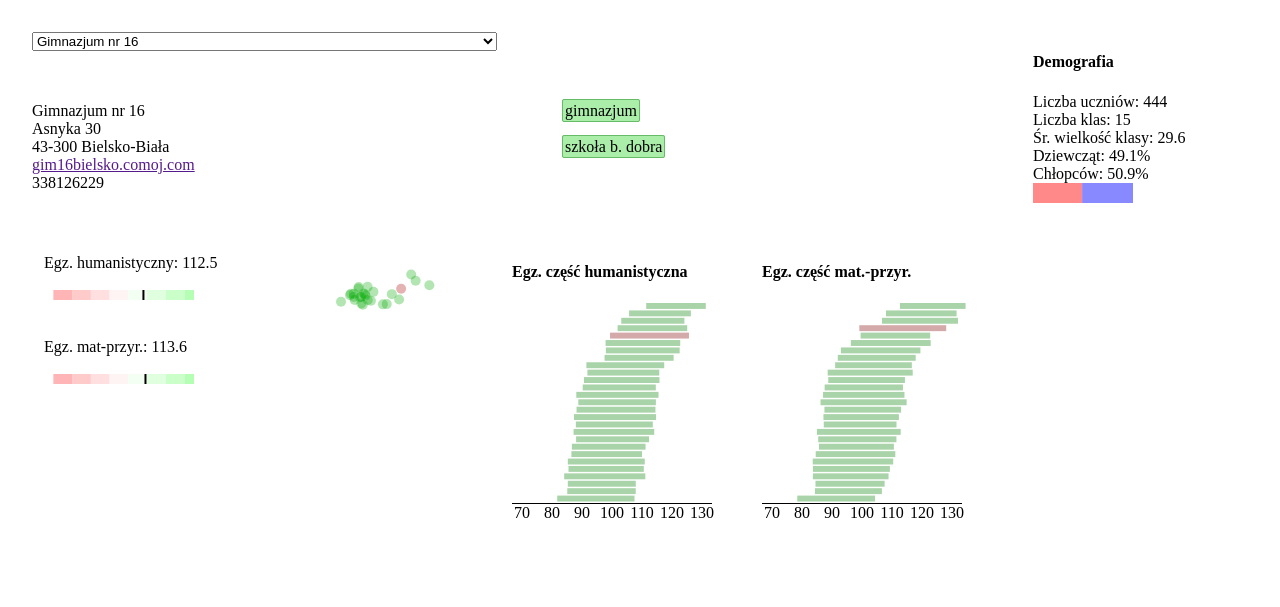
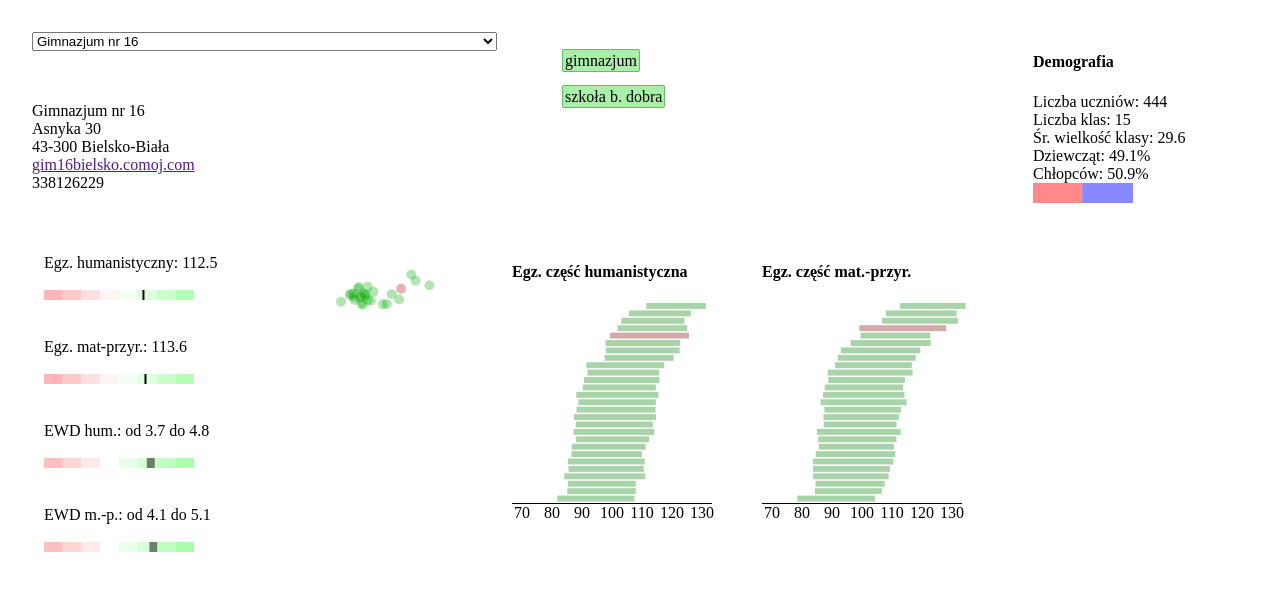
Before and after one commit to stared/szkoly_vis, a plain HTML site: page index.html in a window 1280 px wide. Drawn offline with Linux system fonts and the light colour scheme.

Commit message:
ewd wykresy

```diff
--- a/index.html
+++ b/index.html
@@ -34,6 +34,8 @@
   <div id='wskazniki'>
     <div id='hum'></div>
     <div id='mp'></div>
+    <div id='ewd_hum'></div>
+    <div id='ewd_mp'></div>
   </div>
   <div id='porownania'></div>
   <div id='porownania_paski_hum'>
--- a/karta_szkoly.css
+++ b/karta_szkoly.css
@@ -30,7 +30,7 @@ div#adres {
 
 div#plakietki {
 	position: absolute;
-	top: 90px;
+	top: 40px;
 	left: 550px;
 	width: 180px;
 }
--- a/karta_szkoly.js
+++ b/karta_szkoly.js
@@ -80,7 +80,8 @@ function init () {
 
   wskaznik_hum = new widget_wskaznik("#wskazniki #hum", [60, 140], "Egz. humanistyczny");
   wskaznik_mp = new widget_wskaznik("#wskazniki #mp", [60, 140], "Egz. mat-przyr.");
-  // wskaznik_ewd = new widget_wskaznik("#wskazniki #ewd", [60, 140], "EWD");
+  wskaznik_ewd_hum = new widget_wskaznik_ewd("#wskazniki #ewd_hum", [-10, 10], "EWD hum.");
+  wskaznik_ewd_mp = new widget_wskaznik_ewd("#wskazniki #ewd_mp", [-10, 10], "EWD m.-p.");
 
 }
 
@@ -211,7 +212,8 @@ function update () {
   //
   wskaznik_hum.uaktualnij(wybranaDana.sr_wynik_egz_hum);
   wskaznik_mp.uaktualnij(wybranaDana.sr_wynik_egz_mp);
-  // wskaznik_ewd.uaktualnij(wybranaDana.sr_wynik_egz_hum);
+  wskaznik_ewd_hum.uaktualnij(wybranaDana.ewd_min90_hum, wybranaDana.ewd_max90_hum);
+  wskaznik_ewd_mp.uaktualnij(wybranaDana.ewd_min90_mp, wybranaDana.ewd_max90_mp);
 
 }
 
@@ -300,7 +302,7 @@ function widget_wskaznik (selector, zakres, nazwa) {
     .enter()
       .append('rect')
         .attr('class', 'tlo')
-        .attr('x', function (d, i) { return skala(d + 5); })
+        .attr('x', function (d, i) { return skala(d); })
         .attr('y', 0)
         .attr('width', skala(10) - skala(0))
         .attr('height', 10)
@@ -334,3 +336,67 @@ function widget_wskaznik (selector, zakres, nazwa) {
     }
   };
 }
+
+
+function widget_wskaznik_ewd (selector, zakres, nazwa) {
+
+  this.etykieta = d3.select(selector).append("span");
+  d3.select(selector).append("br");
+  d3.select(selector).append("br");
+  this.nazwa = nazwa;
+
+  this.svg = d3.select(selector).append("svg")
+    .attr("width", 150)
+    .attr("height", 20);
+
+  this.skala = d3.scale.linear()
+    .domain(zakres)
+    .range([0, 150]);
+
+  this.kolorki = d3.scale.linear()
+    .domain([zakres[0], 0, zakres[1]])
+    .range(['#faa', '#fff', '#afa']);
+
+  var skala = this.skala;
+  var kolorki = this.kolorki;
+
+  this.svg.selectAll('.tlo')
+    .data([-10,-7.5,-5,-2.5,0,2.5,5,7.5])
+    .enter()
+      .append('rect')
+        .attr('class', 'tlo')
+        .attr('x', function (d, i) { return skala(d); })
+        .attr('y', 0)
+        .attr('width', skala(2.5) - skala(0))
+        .attr('height', 10)
+        .style('fill', function (d, i) { return kolorki(d + 2.5); });
+
+  this.svg.append('rect')
+    .attr('class', 'wskaznik')
+    .attr('x', this.skala(100))
+    .attr('y', 0)
+    .attr('width', 2)
+    .attr('height', 10)
+    .style('fill','#000');
+
+  this.uaktualnij = function (wartosc1, wartosc2) {
+
+    if (wartosc1 != null) {
+
+      this.etykieta.html(this.nazwa + ": od " + wartosc1.toFixed(1) + " do " + wartosc2.toFixed(1));
+
+      this.svg.select(".wskaznik")
+        .transition().duration(500)
+          .style('opacity', 0.5)
+          .attr('x', this.skala(wartosc1))
+          .attr('width', this.skala(wartosc2) - this.skala(wartosc1));
+    } else {
+
+      this.etykieta.html(this.nazwa + ": (brak danych)");
+
+      this.svg.select(".wskaznik")
+        .transition().duration(500)
+          .style('opacity', 0);
+    }
+  };
+}
```
